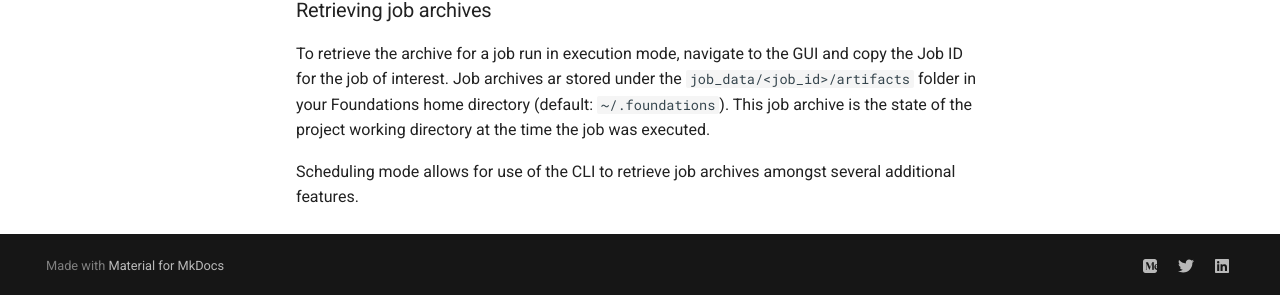
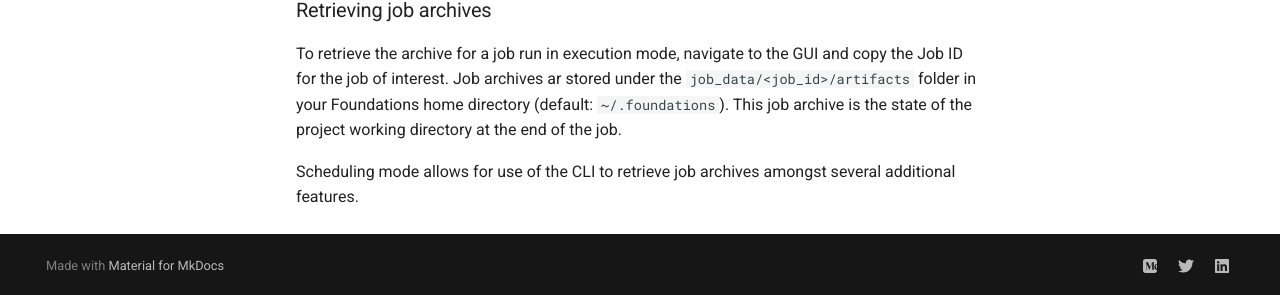
Before and after one commit to DeepLearnI/atlas-ce-docs, an MkDocs documentation site: the page built from docs/api_docs/sources/atlas-modes/execution.md, in a window 1280 px wide and 900 px high, scrolled down 3903 px. Shown: the part 602-897 px from the top of the window. Built offline with MkDocs 1.6.1 and Material for MkDocs 9.7.7, drawn with Linux system fonts in a browser that asks for light colours.

Commit message:
Update execution.md

```diff
--- a/docs/api_docs/sources/atlas-modes/execution.md
+++ b/docs/api_docs/sources/atlas-modes/execution.md
@@ -134,6 +134,6 @@ print("Complete!")
 
 To retrieve the archive for a job run in execution mode, navigate to the GUI and copy the Job ID for the job of interest.
 Job archives ar stored under the `job_data/<job_id>/artifacts` folder in your Foundations home directory (default: `~/.foundations`).
-This job archive is the state of the project working directory at the time the job was executed.
+This job archive is the state of the project working directory at the end of the job.
 
 Scheduling mode allows for use of the CLI to retrieve job archives amongst several additional features.
```
